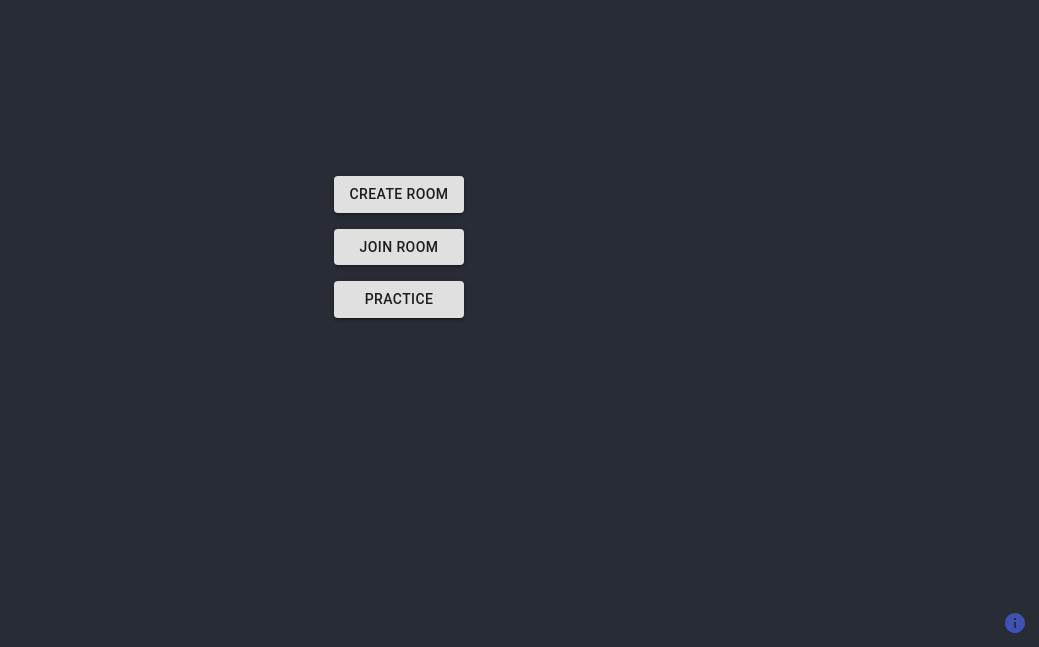
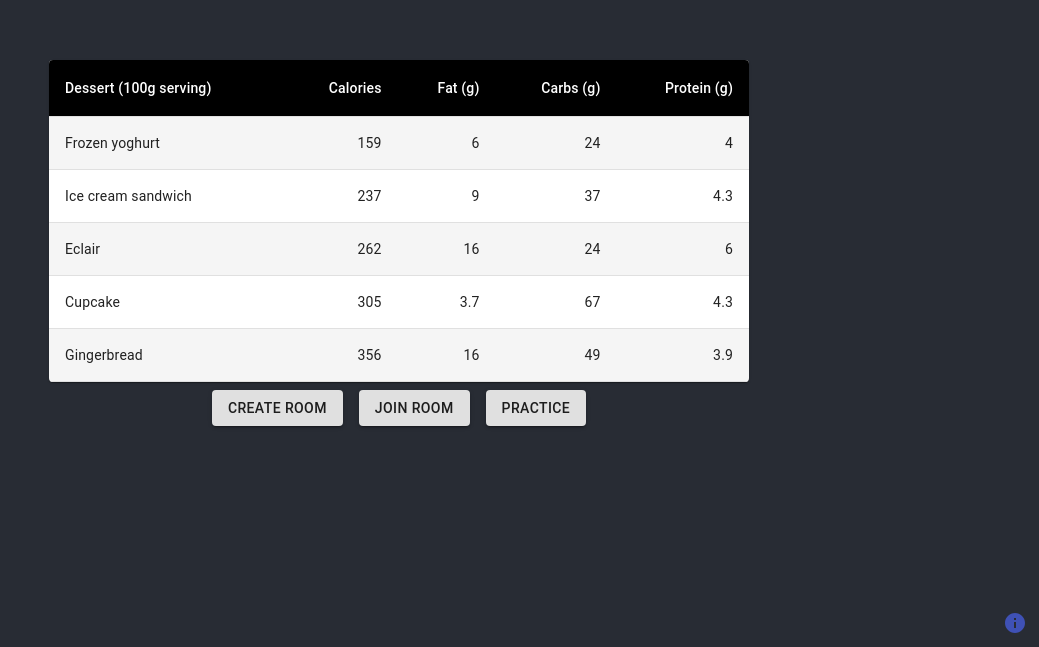
Before and after one commit to andrew-murray/reshuffle, a React (Create React App) app: page / in a window 1280 px wide. Shown: the part 153-800 px from the top of the page, without its empty margins (241-1280 px from the left). Built offline with nearby package versions, Linux system fonts and the light colour scheme.

Commit message:
Incorporate table into TitleScreen, rearrange buttons.

```diff
--- /dev/null
+++ b/src/SessionTable.js
@@ -0,0 +1,78 @@
+import React from 'react';
+import { withStyles, makeStyles } from '@material-ui/core/styles';
+import Table from '@material-ui/core/Table';
+import TableBody from '@material-ui/core/TableBody';
+import TableCell from '@material-ui/core/TableCell';
+import TableContainer from '@material-ui/core/TableContainer';
+import TableHead from '@material-ui/core/TableHead';
+import TableRow from '@material-ui/core/TableRow';
+import Paper from '@material-ui/core/Paper';
+
+const StyledTableCell = withStyles((theme) => ({
+  head: {
+    backgroundColor: theme.palette.common.black,
+    color: theme.palette.common.white,
+  },
+  body: {
+    fontSize: 14,
+  },
+}))(TableCell);
+
+const StyledTableRow = withStyles((theme) => ({
+  root: {
+    '&:nth-of-type(odd)': {
+      backgroundColor: theme.palette.action.hover,
+    },
+  },
+}))(TableRow);
+
+function createData(name, calories, fat, carbs, protein) {
+  return { name, calories, fat, carbs, protein };
+}
+
+const rows = [
+  createData('Frozen yoghurt', 159, 6.0, 24, 4.0),
+  createData('Ice cream sandwich', 237, 9.0, 37, 4.3),
+  createData('Eclair', 262, 16.0, 24, 6.0),
+  createData('Cupcake', 305, 3.7, 67, 4.3),
+  createData('Gingerbread', 356, 16.0, 49, 3.9),
+];
+
+const useStyles = makeStyles({
+  table: {
+    minWidth: 700,
+  },
+});
+
+export default function CustomizedTables() {
+  const classes = useStyles();
+
+  return (
+    <TableContainer component={Paper}>
+      <Table className={classes.table} aria-label="customized table">
+        <TableHead>
+          <TableRow>
+            <StyledTableCell>Dessert (100g serving)</StyledTableCell>
+            <StyledTableCell align="right">Calories</StyledTableCell>
+            <StyledTableCell align="right">Fat&nbsp;(g)</StyledTableCell>
+            <StyledTableCell align="right">Carbs&nbsp;(g)</StyledTableCell>
+            <StyledTableCell align="right">Protein&nbsp;(g)</StyledTableCell>
+          </TableRow>
+        </TableHead>
+        <TableBody>
+          {rows.map((row) => (
+            <StyledTableRow key={row.name}>
+              <StyledTableCell component="th" scope="row">
+                {row.name}
+              </StyledTableCell>
+              <StyledTableCell align="right">{row.calories}</StyledTableCell>
+              <StyledTableCell align="right">{row.fat}</StyledTableCell>
+              <StyledTableCell align="right">{row.carbs}</StyledTableCell>
+              <StyledTableCell align="right">{row.protein}</StyledTableCell>
+            </StyledTableRow>
+          ))}
+        </TableBody>
+      </Table>
+    </TableContainer>
+  );
+}
--- a/src/TitleScreen.js
+++ b/src/TitleScreen.js
@@ -1,6 +1,4 @@
 import React from 'react';
-import List from '@material-ui/core/List';
-import ListItem from '@material-ui/core/ListItem';
 import Button from '@material-ui/core/Button';
 import { useHistory, Link } from "react-router-dom";
 import TextEntryDialog from "./TextEntryDialog";
@@ -8,8 +6,17 @@
 import IconButton from '@material-ui/core/IconButton';
 import InfoIcon from '@material-ui/icons/Info';
 import Typography from '@material-ui/core/Typography';
+import { makeStyles } from '@material-ui/core/styles';
 
+import SessionTable from "./SessionTable";
 
+const useStyles = makeStyles((theme) => ({
+  actionGroup: {
+    '& > *': {
+      margin: theme.spacing(1),
+    },
+  },
+}));
 
 const infoStyles = {
   position:"absolute",
@@ -18,34 +25,28 @@
 };
 
 function TitleScreen(props) {
+  const classes = useStyles();
 
   const history = useHistory();
 
   let [joinDialogOpen, setJoinDialogOpen] = React.useState(false);
   let [infoDialogOpen, setInfoDialogOpen] = React.useState(false);
 
-  const menuItems = [
-    {text: "Create Room",onClick: props.onCreate},
-    {text: "Join Room", onClick: ()=>{setJoinDialogOpen(true);} },
-    {text: "Practice", onClick: ()=>{ history.push("/othello/practice"); }}
-  ];
-
-  const listItems = menuItems.map( (item) =>
-    <ListItem key={item.text}>
-        <Button
-          variant="contained" style={{width: "100%"}} aria-label={item.text}
-          onClick={item.onClick}
-        >
-          {item.text}
-        </Button>
-    </ListItem>
-  );
-
+  const makeButton = (text, onClick) => <Button
+    key={text}
+    variant="contained" aria-label={text}
+    onClick={onClick}
+  >
+    {text}
+  </Button>
   return (
-    <React.Fragment>
-      <List aria-label="menu">
-        {listItems}
-      </List>
+    <main>
+      <SessionTable />
+      <div className={classes.actionGroup}>
+        {makeButton("Create Room", props.onCreate)}
+        {makeButton("Join Room", ()=>{setJoinDialogOpen(true);})}
+        {makeButton("Practice", ()=>{ history.push("/othello/practice"); })}
+      </div>
       <TextEntryDialog
         open={joinDialogOpen}
         text="Enter room name"
@@ -77,7 +78,7 @@
           <InfoIcon color="primary"/>
         </IconButton>
       </div>
-    </React.Fragment>
+    </main>
   );
 }
 
```
